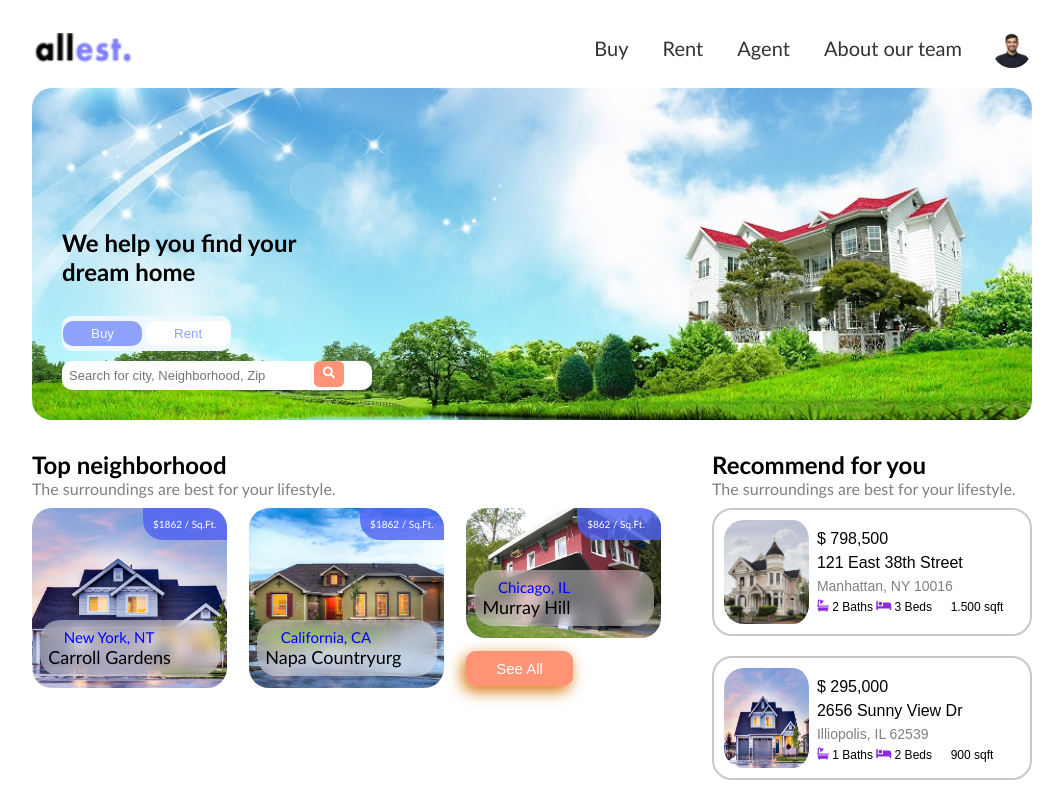
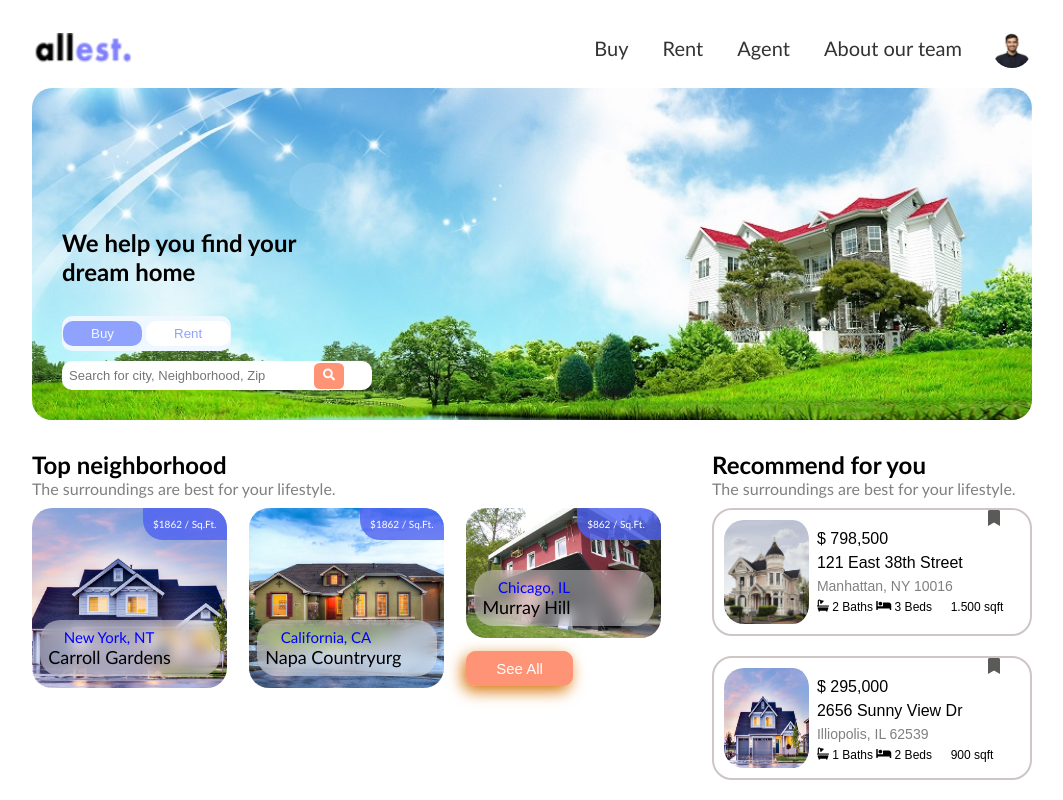
Before and after one commit to LaimaLP/46-GRUPE-REAL-ESTATE, a website: page index.html in a window 1280 px wide. Shown: the whole page, without its empty margins (108-1171 px from the left). Drawn offline with Linux system fonts and the light colour scheme.

Commit message:
bookmark and search button positioning

```diff
--- a/css/main.css
+++ b/css/main.css
@@ -141,7 +141,7 @@ input:focus{
 }
 .search-button{
   position: absolute;
-  top: 0px;
+  top: 2px;
   right: 0px;
   width: 30px;
   height: 90%;
@@ -268,6 +268,7 @@ color: white
   display: inline-block;
   padding: 10px;
   border-radius: 20px;
+  position: relative;
 }
 /* .bookmark-icon{
   position: relative;
@@ -307,12 +308,25 @@ color: white
   display: inline-block;
   padding-top: 10px;
   font-family: Arial, Helvetica, sans-serif;
+  /* position: relative; */
 }
+
+
+.recommended-house-cards> i{
+  color: #5a5a58;
+  size: 15px;
+  position: absolute;
+  /* bottom: 0; */
+  top:0;
+  right: 30px;
+
+}
+
 
 .text-about-house > p {
   margin-bottom: 6px;
 }
-.fa {
+/* .fa {
   color: blueviolet;
   display: inline-block;
-}
+} */
--- a/index.html
+++ b/index.html
@@ -123,9 +123,15 @@
             <div>
 
                 <div class="recommended-house-cards">
+                    <i class="fa fa-bookmark" aria-hidden="true"></i>
                     <img src="./img/house5.png" alt="House">
                     <!-- <div class="bookmark-icon"> <i style="font-size:24px" class="fa">&#xf097;</i> </div> -->
+
+
                     <div class="text-about-house">
+
+
+
                         <p> $ 798,500</p>
                         <p> 121 East 38th Street</p>
                         <p class="recommended-house-location style"> Manhattan, NY 10016</p>
@@ -134,10 +140,13 @@
                             <span> <i class="fa">&#xf236;</i> 3 Beds</span>
                             <span> <i class="fa">&#xf096;</i> 1.500 sqft</span>
                         </div>
+
                     </div>
 
                 </div>
                 <div class="recommended-house-cards">
+                    <i class="fa fa-bookmark" aria-hidden="true"></i>
+
                     <img src="./img/2.png" alt="House">
                     <div class="text-about-house">
                         <p> $ 295,000</p>
```
